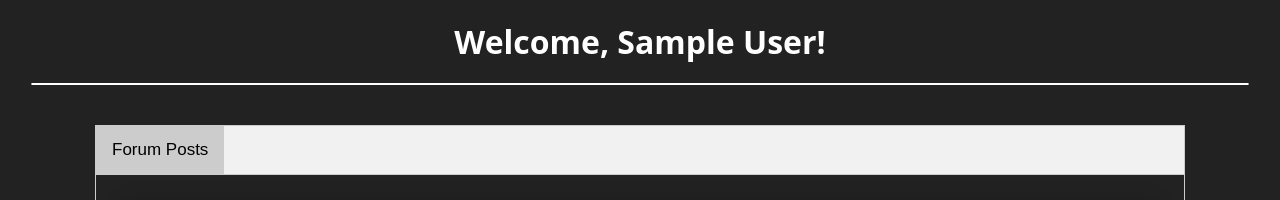
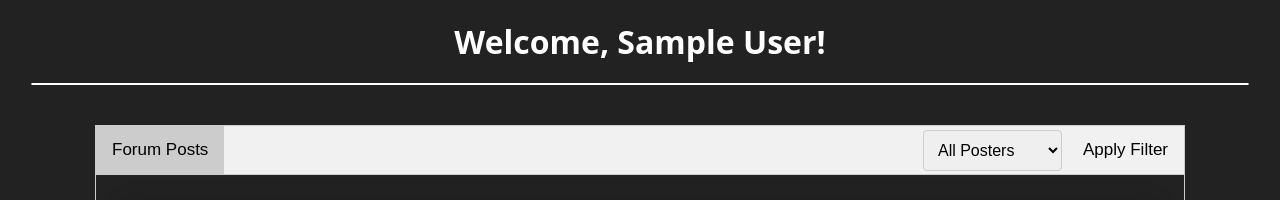
Before and after one commit to CybrNight/CSE106-Forum, a Flask app: page /posts/ in a window 1280 px wide. Shown: the part 52-252 px from the top of the page. Run offline with Flask 3, Linux system fonts and the light colour scheme; a user stored in the database is signed in; tables that the repository leaves empty hold one stand-in row (values such as "Sample post"); data that the repository does not hold is empty.

Commit message:
added tag filters

```diff
--- a/forum/blueprints/post/routes.py
+++ b/forum/blueprints/post/routes.py
@@ -188,15 +188,18 @@ def all_posts():
     return render_template('all-posts.html')
 
 
-@post_bp.route('/getPosts/', methods=['GET'])
+@post_bp.route('/getPosts/', methods=['PUT'])
 def get_posts():
     '''
     Define Flask route to return list of all posts as JSON data to client
 
-    Methods: GET
+    Methods: PUT
     '''
 
-    if request.method == 'GET':
+    filter = request.json
+    print(filter)
+
+    if request.method == 'PUT':
         posts = Post.query.all()
         posts_data = []
         for post in posts:
@@ -204,12 +207,13 @@ def get_posts():
             for tag in post.tags:
                 tags.append(tag.type.value)
 
-            posts_data.append({"uuid": post.uuid,
-                               "title": post.title,
-                               "votes": post.total_votes,
-                               "author": post.user.name,
-                               "date": post.date,
-                               "tags": tags})
+            if(filter["filter"] == "All" or filter["filter"] in tags):
+                posts_data.append({"uuid": post.uuid,
+                                "title": post.title,
+                                "votes": post.total_votes,
+                                "author": post.user.name,
+                                "date": post.date,
+                                "tags": tags})
         return jsonify(posts_data)
 
     return "Success!", 205
--- a/forum/blueprints/post/templates/all-posts.html
+++ b/forum/blueprints/post/templates/all-posts.html
@@ -19,7 +19,16 @@
   >
     Forum Posts
   </button>
+  <button id="applyFilt"> Apply Filter</button>
+  <select id = "tagFilter">
+    <option value="All">All Posters</option>
+    <option value="Programming">Programming </option>
+    <option value="Science">Science</option>
+    <option value="History">History</option>
+    <option value="Math">Math</option>
+  </select>
 </div>
+
 <div id="AllPosts" class="tabcontent">
   <div class="tableFixHead">
     <table id="posts-table">
--- a/forum/static/css/all-posts.css
+++ b/forum/static/css/all-posts.css
@@ -145,3 +145,17 @@ body {
     cursor: pointer;
     font-size: 8px;
   }
+
+  #applyFilt {
+    float: right;
+  }
+
+  select {
+    padding: 10px;
+    font-size: 16px;
+    border: 1px solid #ccc;
+    border-radius: 4px;
+    float: right;
+    margin-right: 5px;
+    margin-top: 4px;
+  }
--- a/forum/static/js/posts.js
+++ b/forum/static/js/posts.js
@@ -6,13 +6,17 @@ class CourseApp {
 
     async getPostTable() {
         const This = this;
+        const selectedFilter = document.getElementById("tagFilter").value;
         let response = await fetch("/getPosts", {
-            method: "GET"
+            method: "PUT",
+            headers: {
+                "Content-Type": "application/json"
+            },
+            body: JSON.stringify({"filter": selectedFilter})
         });
         if (response.ok) {
             //Get json payload
             const json = await response.json();
-
 
             //Delete all rows in the grades view table
             for (var i = 1; i < this.postTable.rows.length;) {
@@ -48,11 +52,16 @@ class CourseApp {
 }
 window.onload = function () {
     const postTable = document.getElementById('posts-table');
+    const applyFilter = document.getElementById("applyFilt");
 
-    c = new CourseApp(postTable);
+    c = new CourseApp(postTable, applyFilter);
 
     c.getPostTable().catch(error => {
         console.log(error);
+    });
+
+    applyFilter.addEventListener('click', button => {
+        c.getPostTable();
     });
 }
 
@@ -75,7 +84,3 @@ function posts(event, tabAction) {
     document.getElementById(tabAction).style.display = "block";
     event.currentTarget.className += " active";
 }
-
-function goBack() {
-    window.location.href = "/courses";
-}
```
